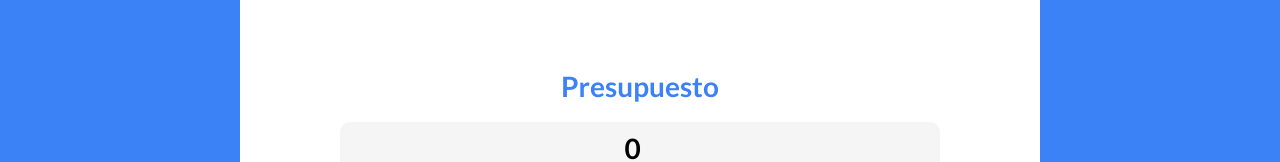
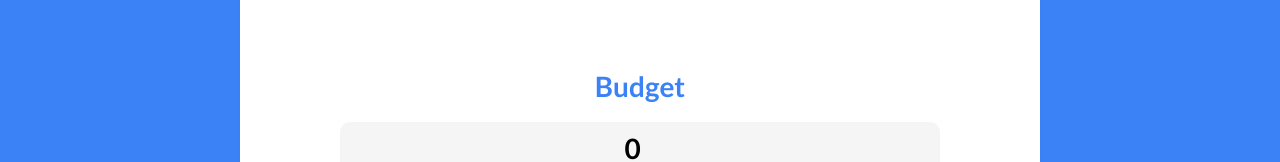
Before and after one commit to urielexis64/react_expensive_management, a React (Vite) app: page / in a window 1280 px wide. Shown: the part 126-288 px from the top of the page. Built offline with nearby package versions, Linux system fonts and the light colour scheme.

Commit message:
add budget validation and state

```diff
--- a/src/App.jsx
+++ b/src/App.jsx
@@ -3,10 +3,16 @@ import Header from "./components/Header";
 
 function App() {
 	const [presupuesto, setPresupuesto] = useState(0);
+	const [isValidBudget, setIsValidBudget] = useState(false);
 
 	return (
 		<div>
-			<Header presupuesto={presupuesto} setPresupuesto={setPresupuesto} />
+			<Header
+				presupuesto={presupuesto}
+				setPresupuesto={setPresupuesto}
+				isValidBudget={isValidBudget}
+				setIsValidBudget={setIsValidBudget}
+			/>
 		</div>
 	);
 }
--- a/src/components/Header.jsx
+++ b/src/components/Header.jsx
@@ -1,11 +1,19 @@
 import React from "react";
 import NewBudget from "./NewBudget";
 
-const Header = ({presupuesto, setPresupuesto}) => {
+const Header = ({presupuesto, setPresupuesto, isValidBudget, setIsValidBudget}) => {
 	return (
 		<header>
 			<h1>Expense Planner</h1>
-			<NewBudget presupuesto={presupuesto} setPresupuesto={setPresupuesto} />
+			{isValidBudget ? (
+				<>Control pre</>
+			) : (
+				<NewBudget
+					presupuesto={presupuesto}
+					setPresupuesto={setPresupuesto}
+					setIsValidBudget={setIsValidBudget}
+				/>
+			)}
 		</header>
 	);
 };
--- a/src/components/NewBudget.jsx
+++ b/src/components/NewBudget.jsx
@@ -1,21 +1,35 @@
-import React from "react";
+import {useState} from "react";
+import Message from "./Message";
 
-const NewBudget = ({presupuesto, setPresupuesto}) => {
+const NewBudget = ({presupuesto, setPresupuesto, setIsValidBudget}) => {
+	const [message, setMessage] = useState("");
+
+	const handleBudget = (e) => {
+		e.preventDefault();
+		if (!presupuesto || presupuesto <= 0) {
+			setMessage("Is not a valid budget");
+			return;
+		}
+		setIsValidBudget(true);
+		setMessage("");
+	};
+
 	return (
 		<div className='contenedor-presupuesto contenedor sombra'>
-			<form className='formulario'>
+			<form className='formulario' onSubmit={handleBudget}>
 				<div className='campo'>
-					<label htmlFor='presupuesto'>Presupuesto</label>
+					<label htmlFor='presupuesto'>Budget</label>
 					<input
 						type='number'
 						id='presupuesto'
 						className='nuevo-presupuesto'
 						placeholder='Agrega tu presupuesto'
 						value={presupuesto}
-						onChange={(e) => setPresupuesto(e.target.value)}
+						onChange={(e) => setPresupuesto(Number(e.target.value))}
 					/>
 
 					<input type='submit' className='boton' value='Agregar' />
+					{message && <Message tipo='error' children={message} />}
 				</div>
 			</form>
 		</div>
```
